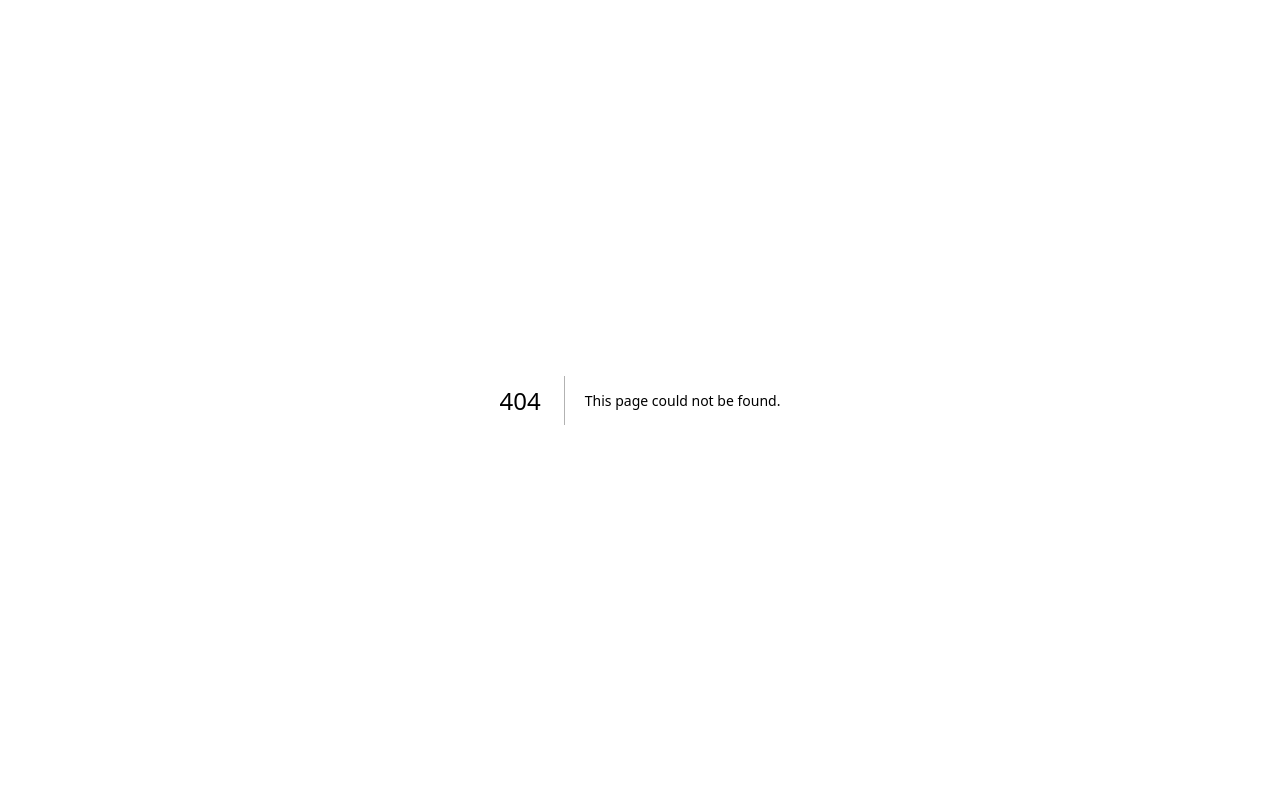
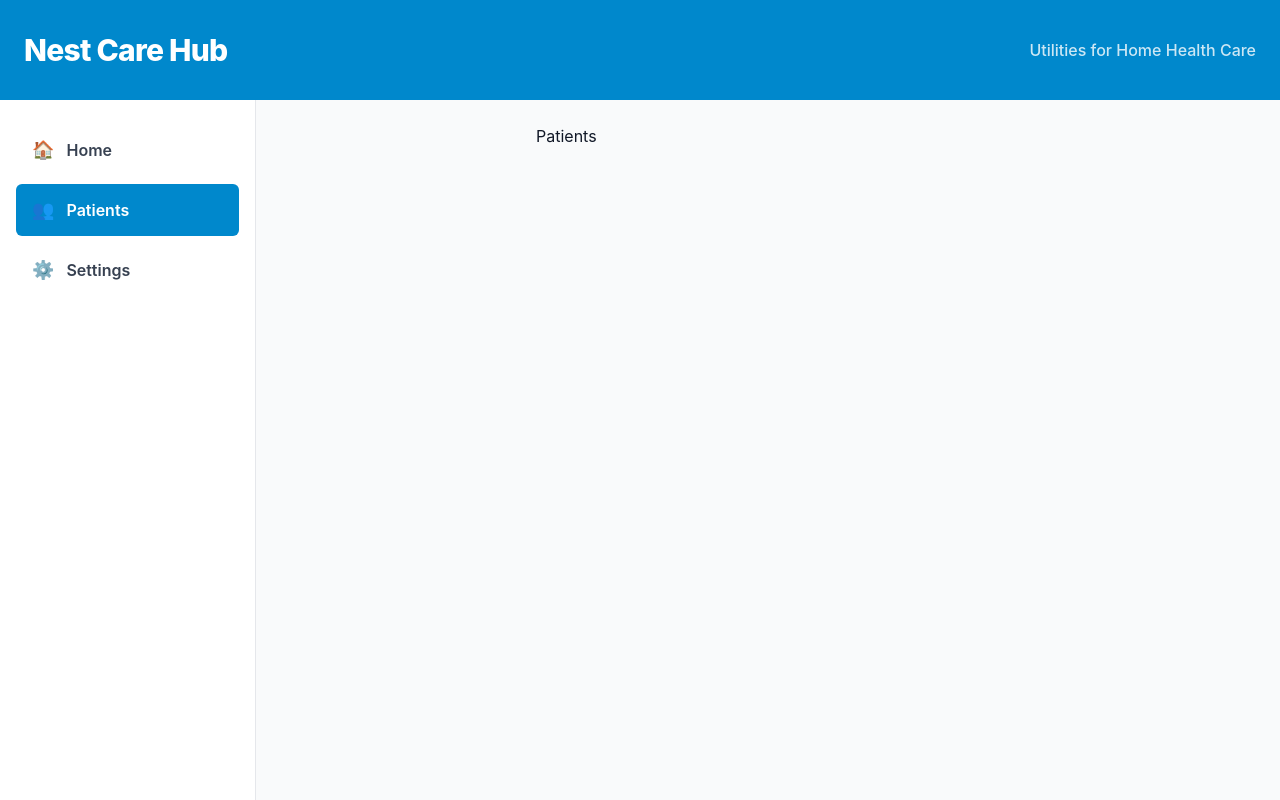
Before and after one commit to RadikeCosa/nest-care-hub, a Next.js app: page /patients in a window 1280 px wide. Before the commit this address had no page. Shown: the top 800 px of the page. Built offline with nearby package versions, Linux system fonts and the light colour scheme.

Commit message:
se agrega layout de dashboard con side nav y menu hamburgesa, se genera pagina de patients

```diff
--- /dev/null
+++ b/src/app/(dashboard)/layout.tsx
@@ -0,0 +1,112 @@
+// src/app/(dashboard)/layout.tsx
+"use client";
+
+import { useState } from "react";
+import Link from "next/link";
+import { usePathname } from "next/navigation";
+
+const navLinks = [
+  { href: "/", label: "Home", emoji: "🏠" },
+  { href: "/patients", label: "Patients", emoji: "👥" },
+  /* { href: "/caregivers", label: "Caregivers", emoji: "🧑‍⚕️" }, */
+  { href: "/settings", label: "Settings", emoji: "⚙️" },
+];
+
+export default function DashboardLayout({
+  children,
+}: {
+  children: React.ReactNode;
+}) {
+  const [sidebarOpen, setSidebarOpen] = useState(false);
+  const pathname = usePathname();
+
+  return (
+    <div className="flex h-full bg-gray-50 text-gray-900">
+      {/* Sidebar */}
+      <aside
+        className={`
+          fixed inset-y-0 left-0 z-30 w-64 bg-white border-r border-gray-200
+          transform transition-transform duration-300 ease-in-out
+          ${sidebarOpen ? "translate-x-0" : "-translate-x-full"}
+          md:translate-x-0 md:static md:inset-auto
+          md:flex md:flex-col
+        `}
+      >
+        <div className="flex items-center justify-between px-6 py-4 border-b border-gray-200 md:hidden">
+          <h2 className="text-xl font-bold">Nest Care Hub</h2>
+          <button
+            onClick={() => setSidebarOpen(false)}
+            aria-label="Close menu"
+            className="text-gray-700 hover:text-gray-900 focus:outline-none focus:ring-2 focus:ring-primary-500 rounded"
+          >
+            ✕
+          </button>
+        </div>
+
+        <nav className="flex-1 px-4 py-6 space-y-2 overflow-y-auto">
+          {navLinks.map(({ href, label, emoji }) => {
+            const isActive = pathname === href;
+            return (
+              <Link
+                key={href}
+                href={href}
+                className={`
+                  flex items-center gap-3 px-4 py-3 rounded-md font-semibold transition-colors
+                  ${
+                    isActive
+                      ? "bg-primary-500 text-white"
+                      : "text-gray-700 hover:bg-primary-100 hover:text-primary-700"
+                  }
+                `}
+                onClick={() => setSidebarOpen(false)} // Cierra menú en móvil al clickear
+              >
+                <span className="text-lg">{emoji}</span>
+                {label}
+              </Link>
+            );
+          })}
+        </nav>
+      </aside>
+
+      {/* Overlay para menú móvil */}
+      {sidebarOpen && (
+        <div
+          className="fixed inset-0 bg-black bg-opacity-30 z-20 md:hidden"
+          onClick={() => setSidebarOpen(false)}
+          aria-hidden="true"
+        />
+      )}
+
+      {/* Contenido principal */}
+      <div className="flex flex-col flex-1 min-h-screen md:pl-64">
+        {/* Header móvil para abrir sidebar */}
+        <header className="flex items-center justify-between bg-white border-b border-gray-200 px-6 py-4 shadow-sm md:hidden">
+          <button
+            onClick={() => setSidebarOpen(true)}
+            aria-label="Open menu"
+            className="text-gray-700 hover:text-gray-900 focus:outline-none focus:ring-2 focus:ring-primary-500 rounded"
+          >
+            {/* Icono hamburguesa */}
+            <svg
+              className="w-6 h-6"
+              fill="none"
+              stroke="currentColor"
+              strokeWidth={2}
+              strokeLinecap="round"
+              strokeLinejoin="round"
+              viewBox="0 0 24 24"
+            >
+              <line x1="3" y1="12" x2="21" y2="12" />
+              <line x1="3" y1="6" x2="21" y2="6" />
+              <line x1="3" y1="18" x2="21" y2="18" />
+            </svg>
+          </button>
+          <h1 className="text-xl font-bold">Nest Care Hub</h1>
+        </header>
+
+        {/* Contenido del dashboard */}
+        <main className="flex-1 overflow-auto p-6 bg-gray-50">{children}</main>
+      </div>
+    </div>
+  );
+}
--- /dev/null
+++ b/src/app/(dashboard)/patients/page.tsx
@@ -0,0 +1,7 @@
+export default function PatientsPage() {
+  return (
+    <div className="flex flex-col min-h-screen bg-gray-50 text-gray-900">
+      Patients
+    </div>
+  );
+}
--- a/src/app/layout.tsx
+++ b/src/app/layout.tsx
@@ -1,3 +1,4 @@
+// src/app/layout.tsx
 import type { Metadata } from "next";
 import "./globals.css";
 
@@ -8,12 +9,32 @@ export const metadata: Metadata = {
 
 export default function RootLayout({
   children,
-}: Readonly<{
+}: {
   children: React.ReactNode;
-}>) {
+}) {
   return (
     <html lang="en">
-      <body>{children}</body>
+      <body className="flex flex-col min-h-screen bg-gray-50 text-gray-900">
+        {/* Header común para toda la app */}
+        <header className="w-full py-8 bg-primary-500 text-white shadow-md">
+          <div className="container mx-auto flex flex-col sm:flex-row items-center justify-between px-6">
+            <h1 className="text-3xl font-extrabold tracking-tight">
+              Nest Care Hub
+            </h1>
+            <span className="mt-2 sm:mt-0 text-base font-medium opacity-80">
+              Utilities for Home Health Care
+            </span>
+          </div>
+        </header>
+
+        {/* Contenido principal */}
+        <main className="flex-1">{children}</main>
+
+        {/* Footer común */}
+        <footer className="w-full py-4 bg-gray-100 text-gray-500 flex justify-center items-center text-sm">
+          &copy; {new Date().getFullYear()} Nest Care Hub · Made by ChinaTown
+        </footer>
+      </body>
     </html>
   );
 }
--- a/src/app/page.tsx
+++ b/src/app/page.tsx
@@ -1,56 +1,24 @@
+// src/app/page.tsx
 import Link from "next/link";
 
 export default function Home() {
   return (
-    <div className="flex flex-col min-h-screen bg-gray-50 text-gray-900">
-      {/* Header */}
-      <header className="w-full py-8 bg-primary-500 text-white shadow-md">
-        <div className="container mx-auto flex flex-col sm:flex-row items-center justify-between px-6">
-          <h1 className="text-3xl font-extrabold tracking-tight">
-            Nest Care Hub
-          </h1>
-          <span className="mt-2 sm:mt-0 text-base font-medium opacity-80">
-            Utilities for Home Health Care
-          </span>
-        </div>
-      </header>
-
-      {/* Main content */}
-      <main className="flex-1 container mx-auto px-6 py-12 flex flex-col items-center">
+    <div className="flex flex-col items-center container mx-auto px-6 py-12">
       {/* Main navigation */}
       <nav className="w-full max-w-md flex flex-col gap-6">
         <Link
-            href="/"
+          href="/patients"
           className="block w-full bg-primary-100 text-primary-700 hover:bg-primary-200 hover:text-primary-900 transition rounded-lg px-6 py-4 font-semibold text-lg shadow-sm border border-primary-200"
         >
           ➕ Add Patient
         </Link>
         <Link
-            href="/"
+          href="/patients"
           className="block w-full bg-primary-100 text-primary-700 hover:bg-primary-200 hover:text-primary-900 transition rounded-lg px-6 py-4 font-semibold text-lg shadow-sm border border-primary-200"
         >
           👥 View Patients
         </Link>
-          {/* Example of future links */}
-          {/* <Link
-            href="/patients"
-            className="block w-full bg-accent-100 text-accent-700 hover:bg-accent-200 hover:text-accent-900 transition rounded-lg px-6 py-4 font-semibold text-lg shadow-sm border border-accent-200"
-          >
-            👥 View Patients
-          </Link>
-          <Link
-            href="/caregivers"
-            className="block w-full bg-success-100 text-success-700 hover:bg-success-200 hover:text-success-900 transition rounded-lg px-6 py-4 font-semibold text-lg shadow-sm border border-success-200"
-          >
-            🧑‍⚕️ Caregivers
-          </Link> */}
       </nav>
-      </main>
-
-      {/* Footer */}
-      <footer className="w-full py-4 bg-gray-100 text-gray-500 flex justify-center items-center text-sm">
-        &copy; {new Date().getFullYear()} Nest Care Hub · Made by ChinaTown
-      </footer>
     </div>
   );
 }
```
Lines whose indentation alone changed are shown as unchanged.
